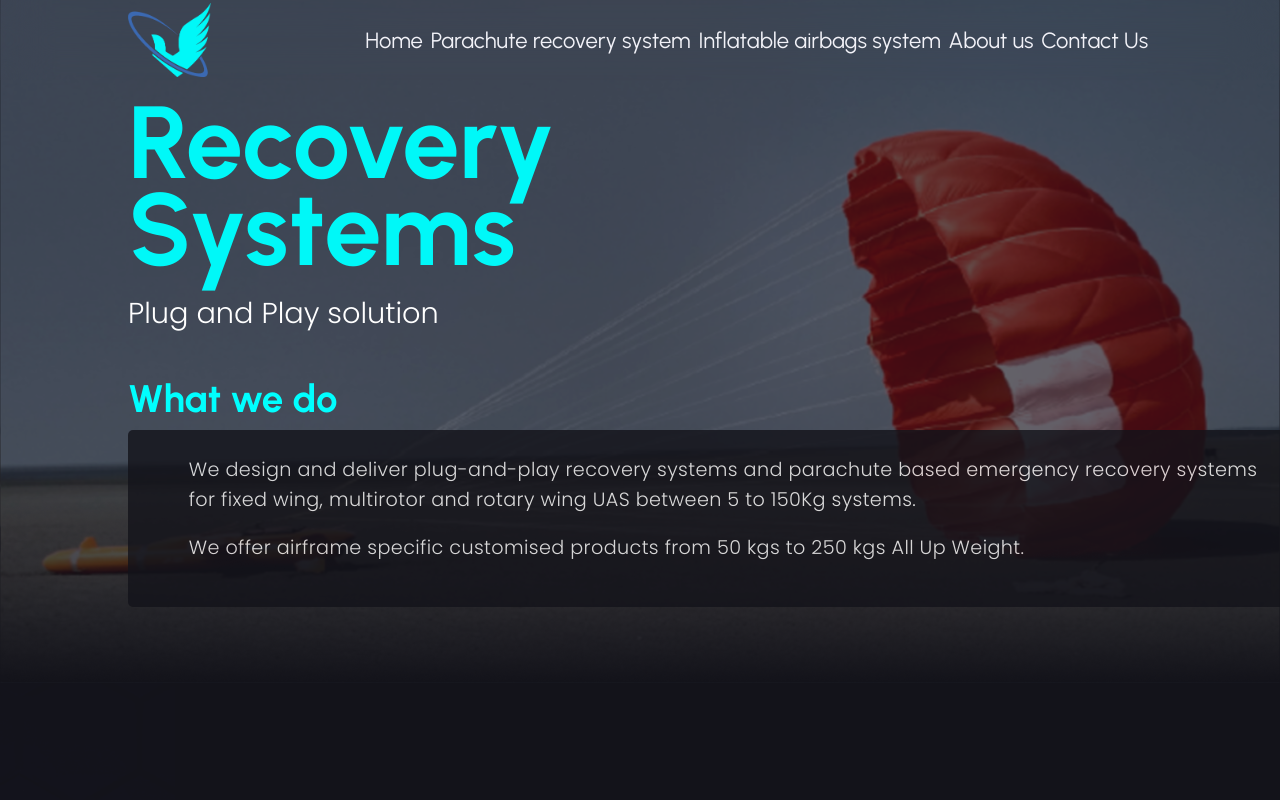
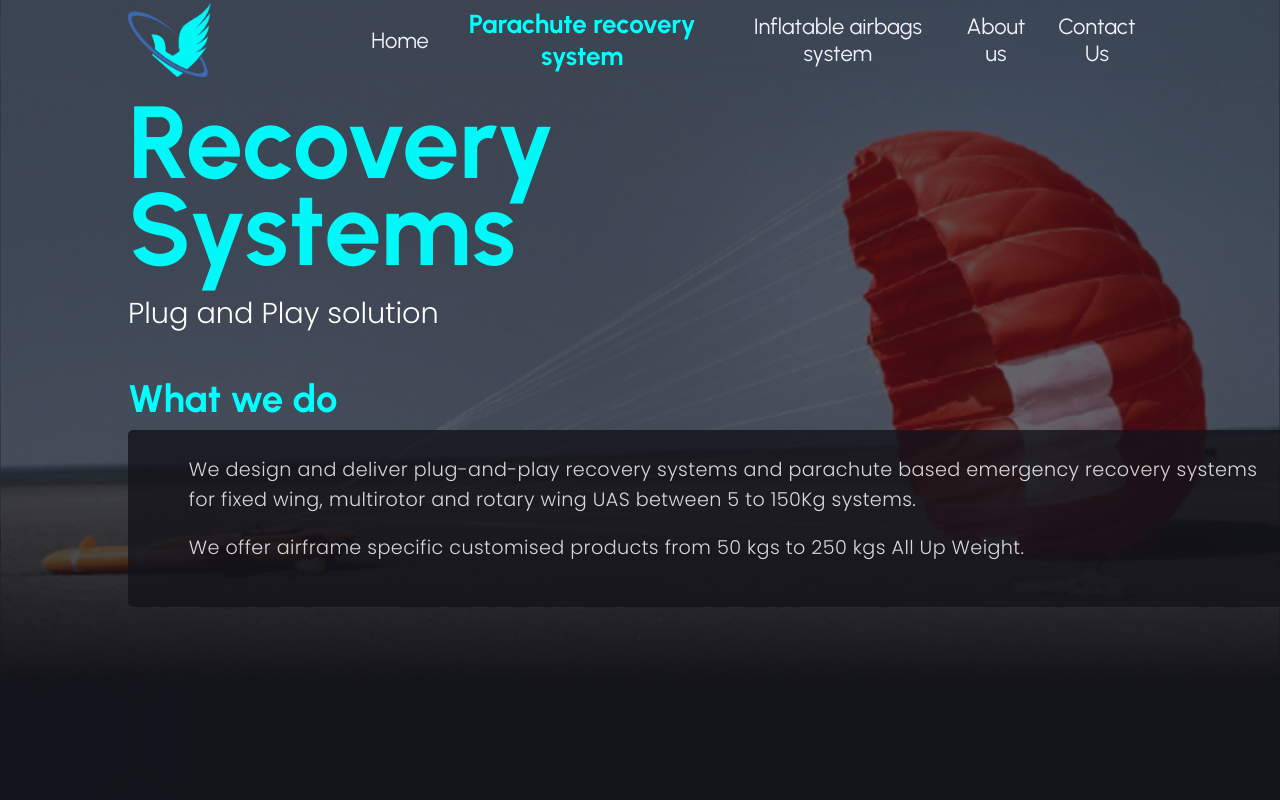
Before and after one commit to uttorea/frontend, a React (Create React App) app: page /product in a window 1280 px wide. Shown: the top 800 px of the page. Built offline with nearby package versions, Linux system fonts and the light colour scheme; a small style sheet from the web is missing; a web font is replaced by a local one.

Commit message:
nav active

```diff
--- a/src/components/ButtonWithPopup.css
+++ b/src/components/ButtonWithPopup.css
@@ -10,7 +10,7 @@
   background: none;
   border: none;
   font-size: 30px;
-  color: #fff;
+  color:gray;
   cursor: pointer;
 }
 
@@ -37,13 +37,16 @@
   border-radius: 10px;
   width: 1196px;
   height: 700px;
-  max-width: 100%;
+  width: 80%;
   text-align: center;
   color: #a0f9ff;
   display: flex;
   flex-direction: column;
   box-shadow: 0 4px 6px rgba(0, 0, 0, 0.1);
   border: 1px solid  rgba(0, 0, 0, 0.1);
+
+  margin-left: auto;
+  margin-right: auto;
 }
 
 .popup-content27 .One-last-step {
@@ -67,7 +70,7 @@
   padding: 0;
   margin: 12px;
   color: #3B69B2;
-  font-size: 24px;
+  font-size: 19.2px;
   font-family: urbanist;
   font-weight: 400;
   letter-spacing: 4%;
@@ -78,7 +81,8 @@
   margin-top: 30px;
   gap: 100px;
   width: 80%;
-  padding-left: 150px;
+  padding-left: 100px;
+  padding-right: 250px;
 }
 .nameemail{
   display: flex;
@@ -114,7 +118,7 @@
 }
 
 .submit-btn27 {
-  font-size: 24px;
+  font-size:19.2px;
   padding: 10px 35px;
   background: transparent;
   color: white;
@@ -142,7 +146,7 @@
 .privacy-text27 {
   margin-top: 60px;
   color: #3B69B2;
-  font-size: 24px;
+  font-size: 19.2px;
   font-family: urbanist;
   width: 100%;
   font-weight: 400;
@@ -226,7 +230,7 @@
     align-items: center;
   }
   .popup-content27 {
-    background: #2e2e2e;
+
     padding: 20px;
     border-radius: 10px;
     max-width: 80%;
@@ -265,7 +269,7 @@
   }
   .popup-btn-submit {
     margin: 0;
-    margin-left: 50px;
+    /* margin-left: 50px; */
   }
   .form-group27 label {
     font-size: 18px;
@@ -298,6 +302,9 @@
     top: 40%;
     left: 0;
     right: 0;
+  }
+  .close-btn27{
+    top: 1px;
   }
 }
 
--- a/src/components/frame-component.css
+++ b/src/components/frame-component.css
@@ -19,9 +19,11 @@
   width: 85%;
   flex-direction: column;
 
+
 }
 
 .footer-section-1 {
+
   display: flex;
   flex-direction: row;
   align-items: flex-start;
--- a/src/components/frame-component.jsx
+++ b/src/components/frame-component.jsx
@@ -9,6 +9,7 @@ const FrameComponent = () => {
       <hr className='hruper'/>
       <div className="footer-top">
         <div className="footer-section-1">
+
           <img
             className="logo-footer"
             loading="lazy"
--- a/src/components/frame-component51.css
+++ b/src/components/frame-component51.css
@@ -294,7 +294,7 @@ margin-top: 20px;
   .discover-our-recovery {
    font-size: 32px;
     line-height: 35px;
-    /* padding-top: 150px;s */
+    padding-top: 150px;
   }
 
   .our-recovery-system {
--- a/src/pages/Navbar.css
+++ b/src/pages/Navbar.css
@@ -88,6 +88,20 @@
   cursor: pointer;
   font-size: var(--font-size-5xl);
 }
+.navbar-item,
+.mobile-menu-item {
+    padding: 10px;
+    cursor: pointer;
+
+}
+
+.navbar-item.active,
+.mobile-menu-item.active {
+    color:cyan;
+    font-size: 26px;
+    font-weight: bold;
+
+}
 
 /* Adjustments for screens up to 925px wide */
 @media screen and (max-width: 925px) {
--- a/src/pages/Navbar.jsx
+++ b/src/pages/Navbar.jsx
@@ -1,44 +1,26 @@
 import React, { useState, useCallback } from 'react';
 import './Navbar.css';
-import { useNavigate } from "react-router-dom";
+import { useNavigate, useLocation } from "react-router-dom";
 
 const Navbar = () => {
+    const location = useLocation();
     const navigate = useNavigate();
     const [isMenuOpen, setIsMenuOpen] = useState(false);
 
-    const onImage116Click = useCallback(() => {
-        navigate("/");
-    }, [navigate]);
-
-    const onHomeText1Click = useCallback(() => {
-        navigate("/");
+    // Navigation handler
+    const handleNavigation = useCallback((path) => {
+        navigate(path);
         setIsMenuOpen(false);
     }, [navigate]);
 
-    const onParachuteClick = useCallback(() => {
-        navigate("/product");
-        setIsMenuOpen(false);
-    }, [navigate]);
-
-    const onInflatableClick = useCallback(() => {
-        navigate("/");
-        setIsMenuOpen(false);
-    }, [navigate]);
-
-    const onAboutUsText1Click = useCallback(() => {
-        navigate("/about-us");
-        setIsMenuOpen(false);
-    }, [navigate]);
-
-    const onContactUsText1Click = useCallback(() => {
-        navigate("/contact-us");
-        setIsMenuOpen(false);
-    }, [navigate]);
-
+    // Toggle menu
     const toggleMenu = () => {
         console.log("Toggling menu:", !isMenuOpen);
         setIsMenuOpen(!isMenuOpen);
     };
+
+    // Function to check if a path is active
+    const isActive = (path) => location.pathname === path;
 
     return (
         <div className="navbar">
@@ -48,25 +30,25 @@ const Navbar = () => {
                     loading="lazy"
                     alt="Logo"
                     src="/image-1161@2x.png"
-                    onClick={onImage116Click}
+                    onClick={() => handleNavigation("/")}
                 />
                 <div className="navbar-menu">
-                    <div className="navbar-item" onClick={onHomeText1Click}>Home</div>
-                    <div className="navbar-item" onClick={onParachuteClick}>Parachute recovery system</div>
-                    <div className="navbar-item" onClick={onInflatableClick}>Inflatable airbags system</div>
-                    <div className="navbar-item" onClick={onAboutUsText1Click}>About us</div>
-                    <div className="navbar-item" onClick={onContactUsText1Click}>Contact Us</div>
+                    <div className={`navbar-item ${isActive("/") ? "active" : ""}`} onClick={() => handleNavigation("/")}>Home</div>
+                    <div className={`navbar-item ${isActive("/product") ? "active" : ""}`} onClick={() => handleNavigation("/product")}>Parachute recovery system</div>
+                    <div className={`navbar-item ${isActive("/inflatable") ? "active" : ""}`} onClick={() => handleNavigation("/inflatable")}>Inflatable airbags system</div>
+                    <div className={`navbar-item ${isActive("/about-us") ? "active" : ""}`} onClick={() => handleNavigation("/about-us")}>About us</div>
+                    <div className={`navbar-item ${isActive("/contact-us") ? "active" : ""}`} onClick={() => handleNavigation("/contact-us")}>Contact Us</div>
                 </div>
                 <div className="hamburger-menu" onClick={toggleMenu}>
                     &#9776;
                 </div>
             </div>
             <div className={`mobile-menu ${isMenuOpen ? 'open' : ''}`}>
-                <div className="mobile-menu-item" onClick={onHomeText1Click}>Home</div>
-                <div className="mobile-menu-item" onClick={onParachuteClick}>Parachute recovery system</div>
-                <div className="mobile-menu-item" onClick={onInflatableClick}>Inflatable airbags system</div>
-                <div className="mobile-menu-item" onClick={onAboutUsText1Click}>About us</div>
-                <div className="mobile-menu-item" onClick={onContactUsText1Click}>Contact Us</div>
+                <div className={`mobile-menu-item ${isActive("/") ? "active" : ""}`} onClick={() => handleNavigation("/")}>Home</div>
+                <div className={`mobile-menu-item ${isActive("/product") ? "active" : ""}`} onClick={() => handleNavigation("/product")}>Parachute recovery system</div>
+                <div className={`mobile-menu-item ${isActive("/inflatable") ? "active" : ""}`} onClick={() => handleNavigation("/inflatable")}>Inflatable airbags system</div>
+                <div className={`mobile-menu-item ${isActive("/about-us") ? "active" : ""}`} onClick={() => handleNavigation("/about-us")}>About us</div>
+                <div className={`mobile-menu-item ${isActive("/contact-us") ? "active" : ""}`} onClick={() => handleNavigation("/contact-us")}>Contact Us</div>
             </div>
         </div>
     );
--- a/src/pages/home.css
+++ b/src/pages/home.css
@@ -18,17 +18,18 @@
   width: 103%;
   position: relative;
 }
-.gradient-overlayhome {
+/* .gradient-overlayhome {
   position: absolute;
   bottom:0px;
   left: 0;
   width: 100%;
-  height: 100%;
-  top: 75%;
+  height: 20%;
+  top:100%;
   opacity: 100%;
- /* background-color: red; */
+background-color: #252525;
+
   pointer-events: none;
-}
+} */
 
 
 .home-inner{
@@ -815,6 +816,9 @@
   .homepagemainimage{
     width: 100%;
   }
+  .gradient-overlayhome {
+    top: 510px;
+  }
 
 }
 @media screen and (max-width: 450px) {
--- a/src/pages/home.jsx
+++ b/src/pages/home.jsx
@@ -13,7 +13,7 @@ import Navbar from "./Navbar";
 import gradient from "../assert/Gradient.png"
 import { useNavigate } from "react-router-dom";
 import "./home.css";
-import backGround from "../assert/Uttorea H.mp4";
+import backGround from "../assert/uttoriav.mp4";
 
 const Home = () => {
   const location = useLocation();
@@ -38,9 +38,9 @@ const Home = () => {
             <source src={backGround} type="video/mp4" />
             Your browser does not support the video tag.
           </video>
-          <div className="gradient-overlayhome">
+          {/* <div className="gradient-overlayhome">
             <img src={gradient} alt="home "/>
-          </div>
+          </div> */}
         </section>
 
         <section className="home-child">
```
Also changed, not shown: 1 other file (tests, documents, lock files or other folders).
